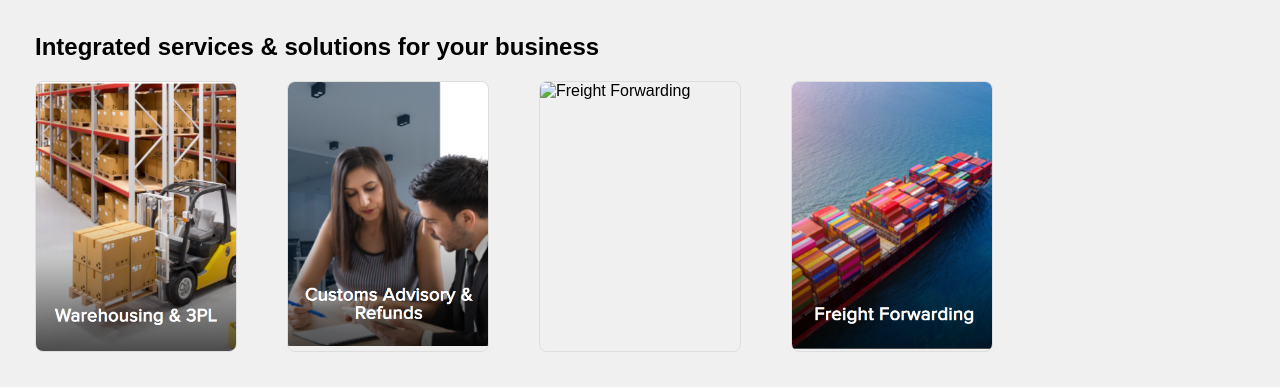
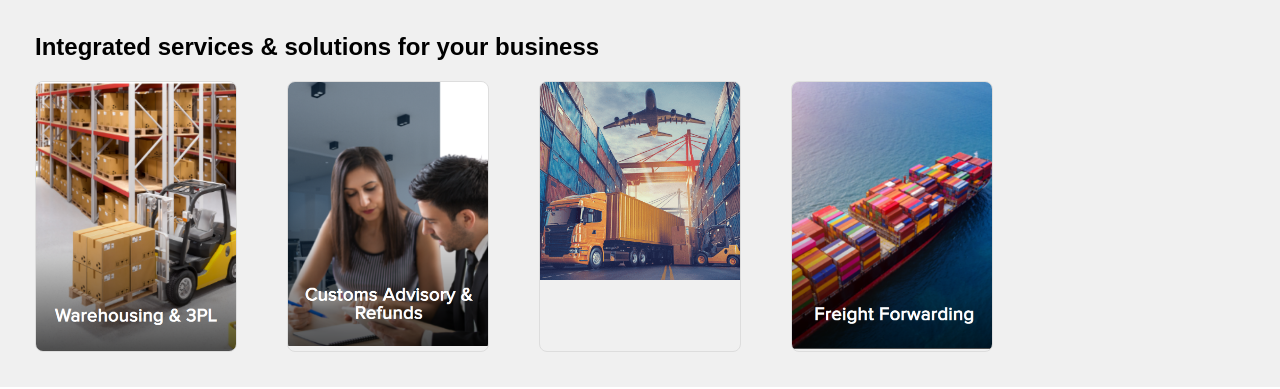
Before and after one commit to abhishek8756/Nagarkot, a plain HTML site: page index.html in a window 1280 px wide. Shown: the part 387-776 px from the top of the page. Drawn offline with Linux system fonts and the light colour scheme.

Commit message:
index.html

```diff
--- a/index.html
+++ b/index.html
@@ -123,7 +123,7 @@
                 </div>
             </div>
             <div class="image-item">
-                <img src="Freight Forwarding.png" alt="Freight Forwarding">
+                <img src="forwording.png" alt="Freight Forwarding">
                 <div class="overlay">
                     <div class="text">Increasing regulations add to the complexity of compliance documentation and procedures, leading to mistakes and litigations. Our team’s experience is further enhanced by our board of advisors that comprises senior ex-customs officers.</div>
                 </div>
```
